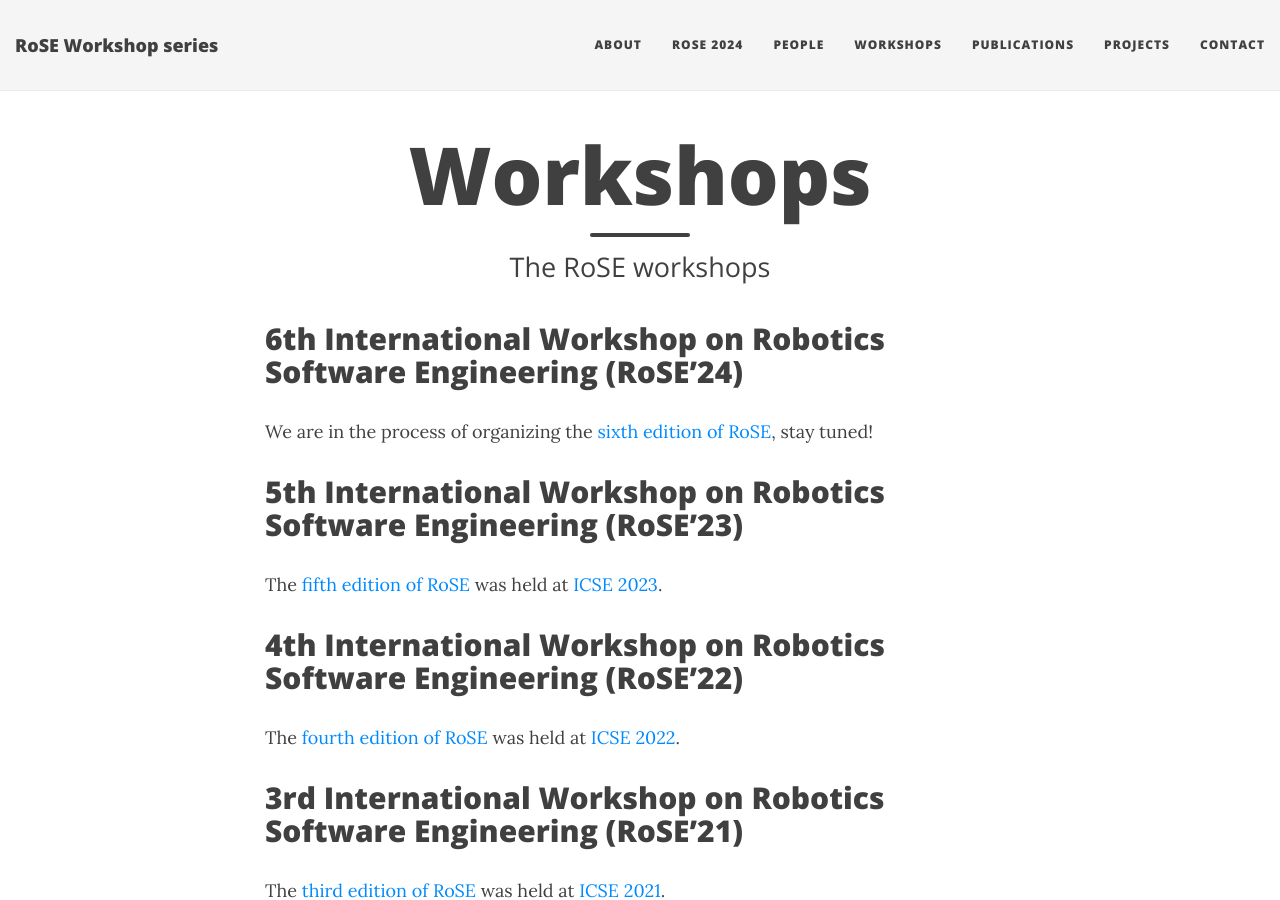
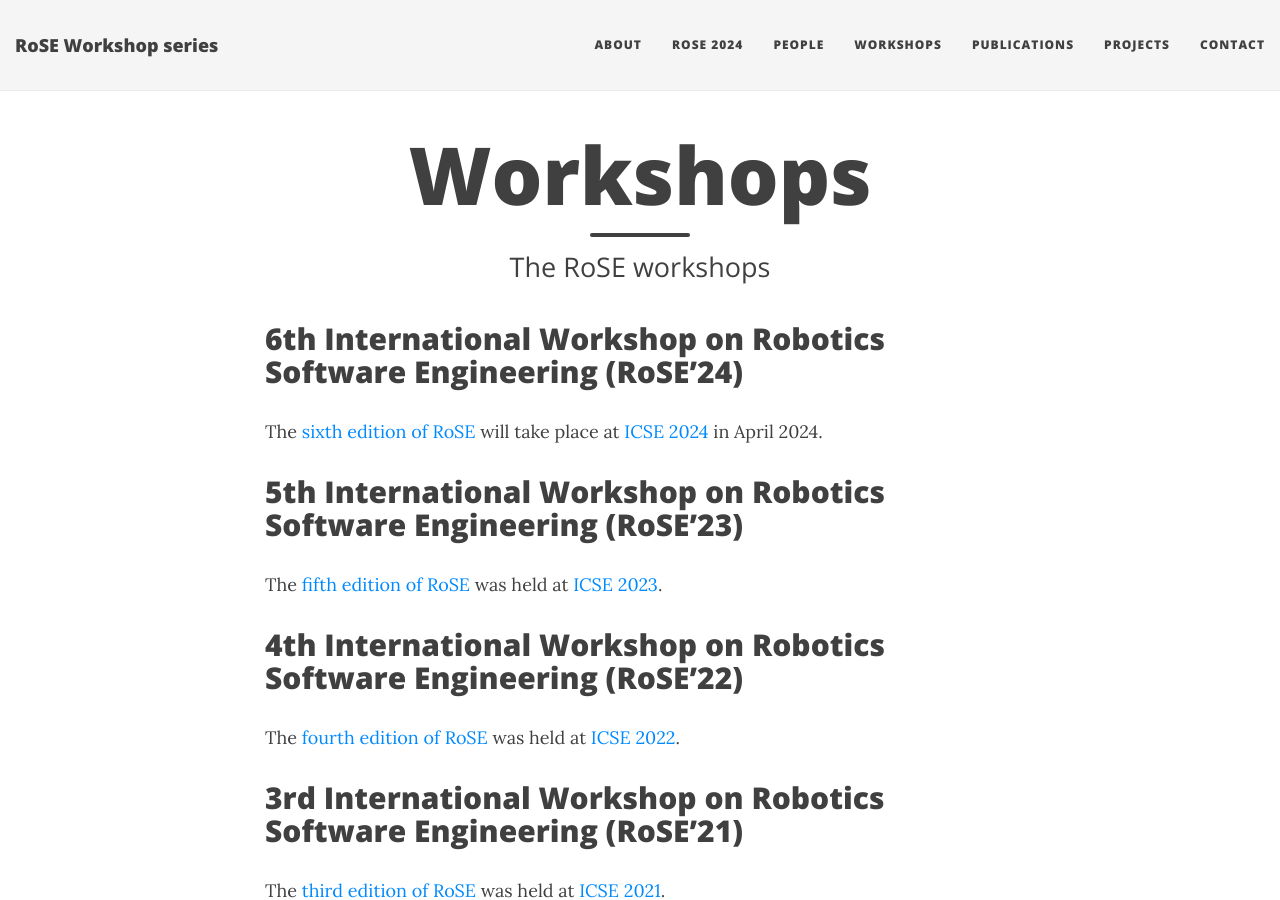
Before and after one commit to rose-workshops/rose-workshops.github.io, a Jekyll site: the page built from workshops.md, in a window 1280 px wide and 900 px high. Built offline with Jekyll 4.4.1, drawn with Linux system fonts in a browser that asks for light colours; nearby versions of some CDN libraries.

Commit message:
Modified RoSE'24 info.

```diff
--- a/workshops.md
+++ b/workshops.md
@@ -6,7 +6,7 @@ subtitle: The RoSE workshops
 
 ## 6th International Workshop on Robotics Software Engineering (RoSE'24)
 
-We are in the process of organizing the [sixth edition of RoSE](/rose2024/), stay tuned!
+The [sixth edition of RoSE](/rose2024/) will take place at [ICSE 2024](https://conf.researchr.org/home/icse-2024) in April 2024.
 
 ## 5th International Workshop on Robotics Software Engineering (RoSE'23)
 
```
